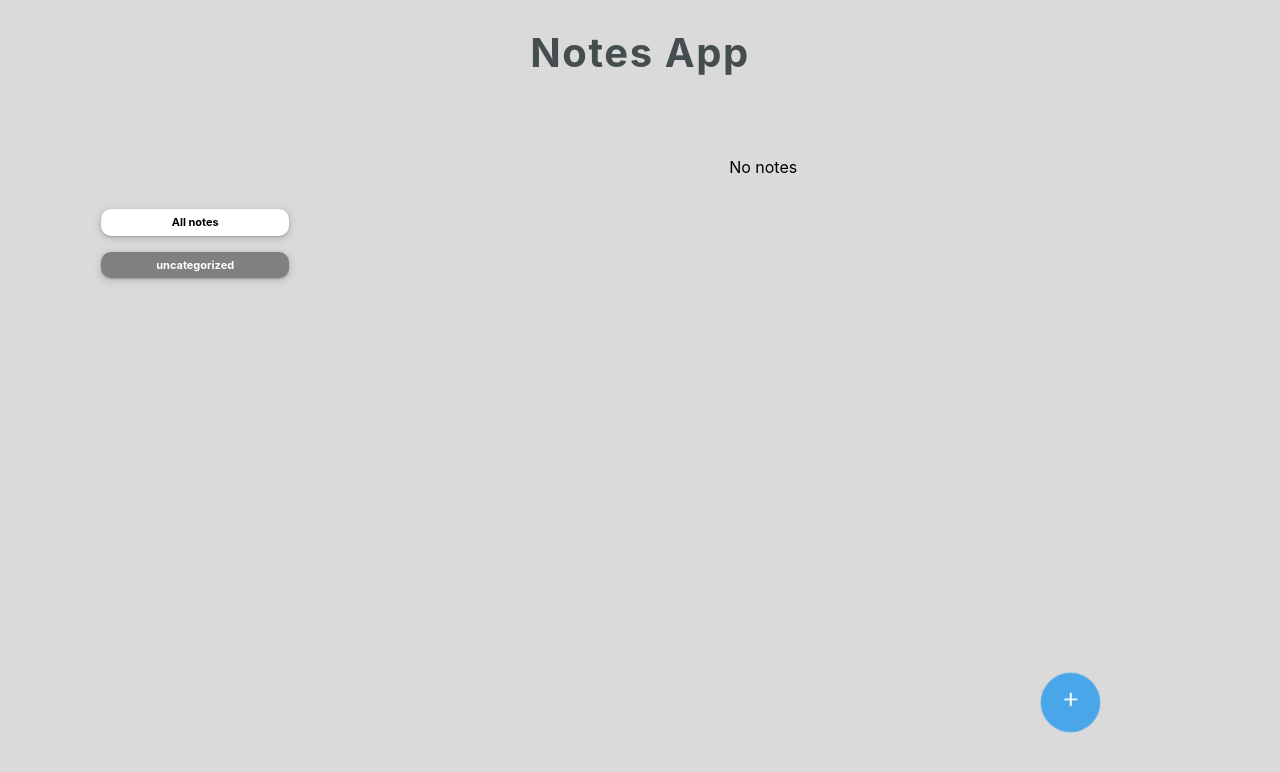
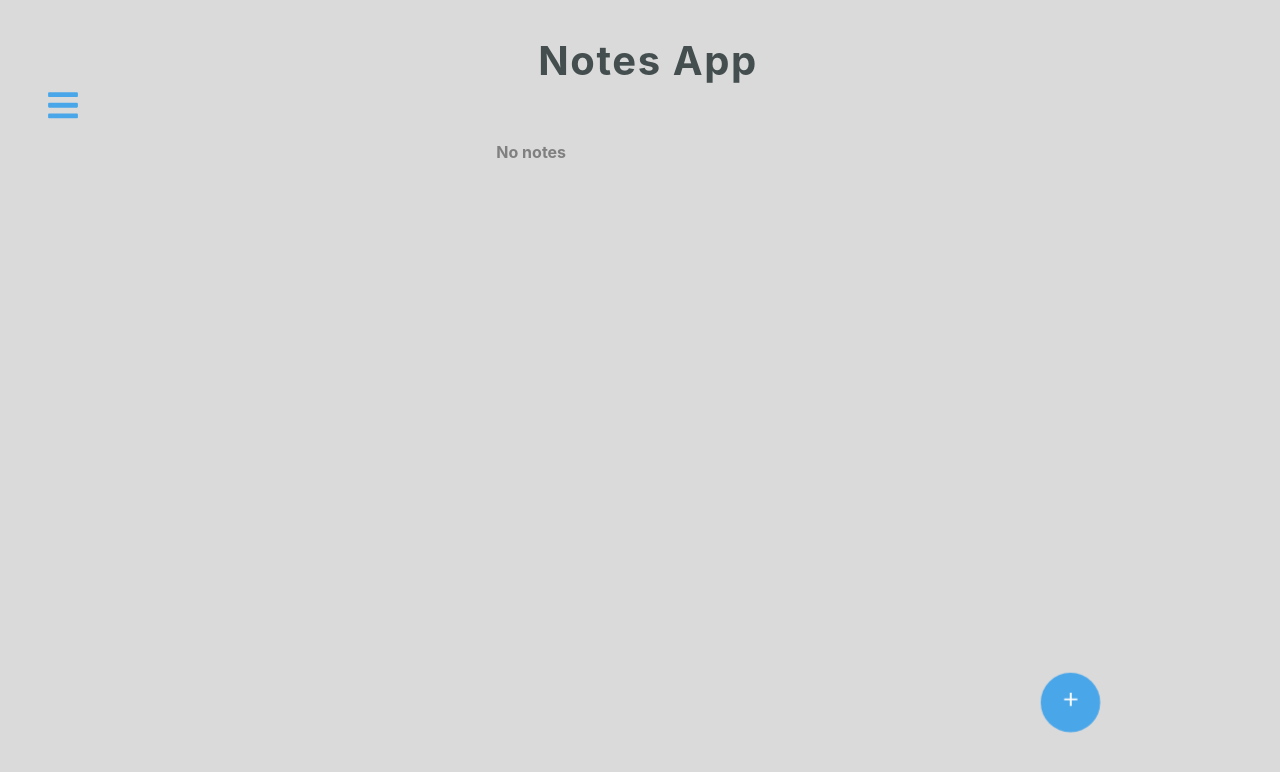
Before and after one commit to jutivia/todo_list, a React (Create React App) app in the folder todo_list/: page / in a window 1280 px wide. Shown: the top 772 px of the page. Built offline with nearby package versions, Linux system fonts and the light colour scheme.

Commit message:
added a delete feature to the categories and changed some css styling. i think i like it better a whole lot now

```diff
--- a/todo_list/src/App.js
+++ b/todo_list/src/App.js
@@ -1,10 +1,13 @@
-import React, {useState, useEffect, Component} from "react";
-import {Spring} from 'react-spring'
+import React, {useState, useEffect} from "react";
+// import {Spring} from 'react-spring'
 import Alert from './Alert.js'
 import {categoryData} from './Category.js'
 // import { FaBars } from 'react-icons/fa'
-import { FaEdit, FaTrash } from 'react-icons/fa'
+import { FaTrash } from 'react-icons/fa'
 import {MdAdd } from 'react-icons/md'
+import { FaBars } from 'react-icons/fa';
+import { RiArrowDropUpLine} from 'react-icons/ri'
+import {CgNotes} from'react-icons/cg'
 
 const getLocalstorage=()=>{
   let list= localStorage.getItem('list')
@@ -38,20 +41,16 @@ function App() {
   const[addNewNote, setAddNewNote]=useState(false)
   const[showNotes, setShowNotes]= useState(true)
   const [isShowNavToggle, setIsShowNavToggle]=useState(true);
+  const [isNotesCategory, setIsNotescategory]=useState(false);
+  const [isMenuBar ,setIsMenuBar]= useState(true)
+  const[showCategories, setShowCategories]= useState(false);
 
 
  useEffect(()=>{
    setCopyList(list)
  },[list])
 
-  useEffect(()=>{
-  const newCategory={id:new Date().getTime().toString(), name:'uncategorized', color:'grey'}
-  const uniqueCategories=[...categoriesSelected, newCategory].reduce((a,c)=>{!a.find(v=>v.name===c.name) &&a.push(c);
-    return a;
-  },[])
 
-  setCategoriesSelected(uniqueCategories);
- },[])
 
  useEffect(()=>{
    localStorage.setItem('list', JSON.stringify(list))
@@ -61,7 +60,7 @@ useEffect(()=>{
    localStorage.setItem('categoriesSelected', JSON.stringify(categoriesSelected))
 },[categoriesSelected])
 
- const removeItem=(id, topic)=>{
+ const removeItem=(id)=>{
     showAlert(true, 'failure', `note deleted`)
     setList(list.filter(item=>item.id !==id))
   setShowNotes(true);
@@ -74,6 +73,24 @@ setText('');
 setCategoryName('');
   setCategoryColor('');
   setIsEditing(false);
+
+}
+
+ const removeItem1=(id, name)=>{
+    showAlert(true, 'failure', `category deleted`)
+
+     setList(list.map(item=>{
+    if(item.name===name){
+
+      return {...item,  name:'uncategorized', color:'grey' }
+
+    }
+    return item
+  }))
+  setCopyList(list);
+     setCategoriesSelected(categoriesSelected.filter(item=>item.id !==id))
+  setIsEditing(false);
+  setIsNotescategory(true);
 
 }
 
@@ -104,24 +121,31 @@ setTopic('');
 setText('');
 setCategoryName('');
   setCategoryColor('');
+  setIsMenuBar(true);
 }
  else if ((topic|| text) && isEditing){
   showAlert(true, 'success', `${topic} changed`)
   //editing part
   setList(list.map(item=>{
        if(item.id===editId){
-         return {...item, title:topic, note:text, name:categoryName, color:categoryColor }
+         if(item.name==='uncategorized'){
+          setCategoryName('uncategorized')
+  setCategoryColor('grey')
        }
-       return item
-     }))
-
-     const newCategory={id:new Date().getTime().toString(), name:categoryName, color:categoryColor}
+       else{
+        const newCategory={id:new Date().getTime().toString(), name:categoryName, color:categoryColor}
      const uniqueCategories=[...categoriesSelected, newCategory].reduce((a,c)=>{!a.find(v=>v.name===c.name) &&a.push(c);
     return a;
 
   },[])
 
   setCategoriesSelected(uniqueCategories);
+       }
+         return {...item, title:topic, note:text, name:categoryName, color:categoryColor }
+       }
+       return item
+     }))
+
      setShowNotes(!showNotes);
       setAddNewNote(!addNewNote);
       setIsShowNavToggle(true);
@@ -132,31 +156,29 @@ setCategoryName('');
   setCategoryName('');
   setCategoryColor('');
      setEditId(null);
+     setIsMenuBar(true);
 
 }else{
   if(categoryColor==='' && categoryName==='' ){
 
     showAlert(true, 'success', `${topic} added to uncategorized`)
+    setCategoryName('uncategorized')
+  setCategoryColor('grey')
 setShowNotes(!showNotes);
 setAddNewNote(!addNewNote);
 setIsNewCategory(false)
 setCopyList(list);
 setIsShowNavToggle(true);
 const newList={id:new Date().getTime().toString(), title:topic, note:text, name:'uncategorized', color:'grey'}
-const newCategory={id:new Date().getTime().toString(), name:'uncategorized', color:'grey'}
 
   setList([...list, newList]);
-  console.log(list)
-  const uniqueCategories=[...categoriesSelected, newCategory].reduce((a,c)=>{!a.find(v=>v.name===c.name) &&a.push(c);
-    return a;
 
-  },[])
 
-  setCategoriesSelected(uniqueCategories);
   setTopic('');
   setText('');
   setCategoryName('');
   setCategoryColor('');
+  setIsMenuBar(true);
 
 
   }else{
@@ -166,6 +188,7 @@ setAddNewNote(!addNewNote);
 setIsNewCategory(false)
 setCopyList(list);
 setIsShowNavToggle(true);
+setIsMenuBar(true);
 const newList={id:new Date().getTime().toString(), title:topic, note:text, name:categoryName, color:categoryColor  }
 const newCategory={id:new Date().getTime().toString(), name:categoryName, color:categoryColor}
 
@@ -186,12 +209,15 @@ const newCategory={id:new Date().getTime().toString(), name:categoryName, color:
 }
 
 const editItem=(id)=>{
-  const specificItem= list.find(item=>item.id== id)
+
+  const specificItem= list.find(item=>item.id=== id)
   setIsEditing(true);
   setEditId(id);
 setShowNotes(false);
 setAddNewNote(true);
 setIsShowNavToggle(false);
+setIsMenuBar(false);
+setIsNewCategory(false);
    setTopic(specificItem.title);
   setText(specificItem.note);
   setCategoryName(specificItem.name);
@@ -210,11 +236,19 @@ const showAlert = (state=false, status='', msg='')=>{
       <h2>Notes App</h2>
       </div>
       <div className='section'>
+    {isMenuBar &&
+    <button className='menu-bar' onClick={()=>{setIsNotescategory(!isNotesCategory);
+      }} >
+        < FaBars/>
+
+      </button>
+}
         { isShowNavToggle &&
     <button className='nav-toggle' onClick={()=>{setAddNewNote(!addNewNote);
     setShowNotes(!showNotes);
     setIsNewCategory(false);
     setCopyList(list);
+    setIsMenuBar(false);
     setIsShowNavToggle(false);}} >
         <MdAdd/>
       </button>
@@ -309,7 +343,8 @@ const showAlert = (state=false, status='', msg='')=>{
          placeholder='Title'
          className='input-title'
          value={topic}
-         onChange={(e)=>setTopic(e.target.value)}></input>
+         onChange={(e)=>{setTopic(e.target.value);
+         setIsNewCategory(false)}}></input>
          <br></br>
 
          <textarea type='text'
@@ -332,48 +367,88 @@ const showAlert = (state=false, status='', msg='')=>{
         {showNotes && <article className='notesPage'>
           <br/> <br/>
 
-      <div className='notesCategory'>
-        <div className={`notesCategoryCircle allNotes`} style={{
+      {isNotesCategory && <div className='notesCategory'>
+         <div style={{display:'flex', justifyContent:'flex-start', margin:'0 0.5rem'}}><CgNotes className='cgNotes'/>
+        <div className={` allNotes`} style={{
                   padding:' 5px 30px',
                   borderRadius:'10px',
                   textAlign:'center',
                 color:'black',
                 display:'inline-block',
                  cursor:'pointer',
+                 backgroundColor:'transparent',
+                 marginRight:'1rem',
+                 marginTop:'-12px'
                 //  width:'50px'
           }}
 
-                  onClick={()=>{setCopyList(list)}}>All notes</div>
+                  onClick={()=>{setCopyList(list);
+                  setIsNotescategory(false);}}><h4>All notes</h4></div> </div> <br/>
+                   <div className='dottedLines'>&nbsp;&nbsp;&nbsp;</div>
+               <div style={{display:'flex', justifyContent:'space-between', margin:'0 0.5rem'}}><h5>All Categories </h5> <RiArrowDropUpLine className='dropDown' onClick={()=>setShowCategories(!showCategories)}/></div>
+                {showCategories && <>
+         {categoriesSelected.map(category=>{
+              const {name, color, id}= category
 
-         {categoriesSelected.map(category=>{
-              const {name, color}= category
                const myStyle1= {backgroundColor: `${color}`,
                   padding:' 5px 10px',
                   borderRadius:'10px',
                   textAlign:'center',
                    display:'inline-block',
                  cursor:'pointer',
-                 color:'white'
+                 color:'white',
+
 
           }
-              return(<>
-            <div className={`notesCategoryCircle`}
-            style={myStyle1}
+              return(
+              <div className={`notesCategoryCircle2`}>
+              <div className={`notesCategoryCircle`}
+            style={myStyle1}   key={id}
             onClick={()=>{
             setCopyList(list);
             filterCategories(name);
+            setIsNotescategory(false);
 
             }}>
              {name}
+
             </div>
+             <button
+                type='button'
+                className='delete-btn1'
+                onClick={() =>{ removeItem1(id,name);
+                  setIsNotescategory(true);
+                 setIsMenuBar(true);
+                  setShowNotes(true);
+                setAddNewNote(false);
+                setIsNewCategory(false);
+                setIsShowNavToggle(true);
+                }}
+              > <FaTrash /></button>
 
-
-              </>)
+              </div>)
          })}
 
-      </div>
-      <div className='actualNotes'>{copyList.length<1? <p className='noNotes'>No notes </p>: copyList.map((maps)=>{
-        const{id, note, title, name, color}=maps
+          <div className={`notesCategoryCircle allNotes2`} style={{
+                  padding:' 5px 30px',
+                  borderRadius:'10px',
+                  textAlign:'center',
+                color:'white',
+                display:'inline-block',
+                 cursor:'pointer',
+                 backgroundColor:'grey'
+                //  width:'50px'
+          }}
+
+                  onClick={()=>{setCopyList(list);
+            filterCategories('uncategorized');
+                  setIsNotescategory(false);}}>uncategorized</div>
+                 </>
+                 }
+
+      </div>}
+      <div className='actualNotes' onClick={()=>setIsNotescategory(false)}>{copyList.length<1? <p className='noNotes'>No notes </p>: copyList.map(maps=>{
+        const{id, note, title,  color}= maps
         return(<div className='singleNote' key={id} >
           <button
                 type='button'
--- a/todo_list/src/Category.js
+++ b/todo_list/src/Category.js
@@ -1,11 +1,5 @@
 export const categoryData=[
-    {
-        color:"Violet",
-        id:1,
-        code:'#e38bda',
-        name:''
-
-    }, {
+     {
         color:"Indigo",
         id:2,
         code:'#ffa4a4',
@@ -16,13 +10,6 @@ export const categoryData=[
         color:"Blue",
         id:3,
         code:'#fdd39b',
-        name:''
-
-    },
-     {
-        color:"Green",
-        id:4,
-        code:'#96bcf3',
         name:''
 
     },
--- a/todo_list/src/index.css
+++ b/todo_list/src/index.css
@@ -1,11 +1,10 @@
-
 :root {
 
   --spacing: 0.1rem;
   --light-shadow: 0 5px 15px rgba(0, 0, 0, 0.1);
   --dark-shadow: 0 5px 15px rgba(0, 0, 0, 0.2);
   --max-width: 1170px;
---transition:all 0.3s linear;
+  --transition: all 0.3s linear;
   --clr-primary-1: hsl(205, 86%, 17%);
   --clr-primary-2: hsl(205, 77%, 27%);
   --clr-primary-3: hsl(205, 72%, 37%);
@@ -17,7 +16,7 @@
 body {
   font-family: -apple-system, BlinkMacSystemFont, 'Segoe UI', Roboto, Oxygen,
     Ubuntu, Cantarell, 'Open Sans', 'Helvetica Neue', sans-serif;
-  background-color:rgb(218, 218, 218);
+  background-color: rgb(218, 218, 218);
   /* background: linear-gradient(90deg,
      rgb(226, 226, 248)0%,
      hsl(13, 100%, 72%) 70%
@@ -26,9 +25,9 @@ body {
   line-height: 1.5;
   font-size: 0.875rem;
   transition: all 0.3s linear;
-  overflow-y:scroll;
-  overflow-x:hidden;
-  max-width:1340px;
+  overflow-y: scroll;
+  overflow-x: hidden;
+  max-width: 1200px;
 
 
 
@@ -71,6 +70,7 @@ h4 {
 p {
   margin-bottom: 1.25rem;
 }
+
 @media screen and (min-width: 800px) {
   h1 {
     font-size: 4rem;
@@ -99,11 +99,13 @@ p {
     line-height: 1;
   }
 }
+
 .section {
   width: 90vw;
-  margin: 3rem auto;
+  margin: 8rem auto;
   max-width: var(--max-width);
 }
+
 /* background-image: url(bg-pattern-intro.svg);
    opacity:0.5;
    background-size: 750px;
@@ -126,99 +128,146 @@ p {
     width: 95vw;
   }
 }
+
 .nav-toggle {
   transform: scale(1.7);
   color: white;
-  background:var(--clr-primary-5);
-  border-radius:50%;
+  background: var(--clr-primary-5);
+  border-radius: 50%;
   transition: var(--transition);
   cursor: pointer;
   margin: -2rem 0 0 88%;
-  position:fixed;
-  bottom:10%;
-  right:15%;
-  max-width:var(--max-width);
-  border:none;
-  width:35px;
-  height:35px;
+  position: fixed;
+  bottom: 10%;
+  right: 15%;
+  max-width: var(--max-width);
+  border: none;
+  width: 35px;
+  height: 35px;
 
 }
-.form-box{
-  margin-top:0rem;
+
+.menu-bar {
+  transform: scale(1.7);
+  color: var(--clr-primary-5);
+  background: transparent;
+  border-radius: 50%;
+  transition: var(--transition);
+  cursor: pointer;
+  margin: 6rem 0 0 1.5rem;
+  position: fixed;
+  top: 0;
+  max-width: var(--max-width);
+  border: none;
+ font-size:20px;
+  z-index:2;
+  display:block;
+  /* background-color: */
+
+}
+
+.menu-bar:active {
+  color: var(--clr-primary-1);
+  transform: rotate(90deg);
+}
+
+.form-box {
+  margin-top: 0rem;
 }
 
 .nav-toggle:active {
   color: var(--clr-primary-1);
   transform: rotate(90deg);
-}
-.title{
-  color: rgb(68, 78, 78);
-  text-align:center;
-}
-.form h4{
-margin:auto 0.5rem;
 
 
 }
-.category{
-display:flex;
+
+.title {
+  color: rgb(68, 78, 78);
+  text-align: center;
+  position:fixed;
+  top: 0;
+  z-index:2;
+  margin:0 auto;
+  background-color:rgb(218, 218, 218);
+  display:block;
+  padding:0.5rem 0 2.3rem 0;
+  width:100%;
+border-radius:10px;
+}
+
+.form h4 {
+  margin: auto 0.5rem;
+
+
+}
+
+.category {
+  display: flex;
   justify-content: space-around;
-flex-wrap:wrap;
-width:95%;
+  flex-wrap: wrap;
+  width: 95%;
 
 
 
 }
-.categoryDiv{
-  margin-top:15px;
+
+.categoryDiv {
+  margin-top: 15px;
 
 }
 
-.categoryCircle{
+.categoryCircle {
   box-shadow: rgba(60, 64, 67, 0.3) 0px 1px 2px 0px,
     rgba(60, 64, 67, 0.15) 0px 2px 6px 2px;
-  color:rgb(61, 58, 58);
-  font-weight:bold;
-  font-size:11px;
-  padding:5px 3px;
-  margin:8px 13px;;
-  cursor:pointer;
+  color: rgb(61, 58, 58);
+  font-weight: bold;
+  font-size: 11px;
+  padding: 5px 3px;
+  margin: 8px 13px;
+  ;
+  cursor: pointer;
   transition: var(--transition);
-   height:20px;
-   display:inline-block;
-   transform:scale(1,1);
+  height: 20px;
+  display: inline-block;
+  transform: scale(1, 1);
   transition: var(--transition);
 
 }
-.toggledCategoryClass:active{
 
-  transform:scale(1.2,1.2);
+.toggledCategoryClass:active {
+
+  transform: scale(1.2, 1.2);
 }
+
 /* .toggledCategoryClass:focus{
   background-color:rgba(156, 155, 155, 0.575);
   color:white;
 } */
-.btn-category{
-  border:none;
-  background-color:transparent;
+.btn-category {
+  border: none;
+  background-color: transparent;
   margin-bottom: 1rem;
-  cursor:pointer;
-  font-weight:bold;
-  color:rgb(82, 80, 80);
-  margin-top:2rem;
+  cursor: pointer;
+  font-weight: bold;
+  color: rgb(82, 80, 80);
+  margin-top: 2rem;
 
 
 }
+
 .alert {
-  margin-bottom: 1rem;
-  height: 1.25rem;
-  display: grid;
+
   align-items: center;
   text-align: center;
   font-size: 0.7rem;
   border-radius: 0.25rem;
   letter-spacing: var(--spacing);
   text-transform: capitalize;
+  padding:2px 0;
+  width:95%;
+  z-index:3;
+  margin-top:1.3rem;
 }
 
 .alert-failure {
@@ -230,257 +279,324 @@ width:95%;
   color: #0c521c;
   background: #9feeb2;
 }
-.categoryNameContainer{
-  padding:2rem 1rem;
-}
-.categoryName{
-  margin-top:0.5rem;
-  width:95%;
-  height: 1.25rem;
-  border:none;
-  border-bottom:1px solid rgb(204, 79, 7);
-  background-color: transparent;
-  font-size:14px;
-}
-.categoryName:focus{
-  outline:none;
+
+.categoryNameContainer {
+  padding: 2rem 1rem;
 }
 
-.dottedLines{
-  width:100%;
-  height:30px;
-  border-bottom:2px dotted rgb(141, 137, 137);
-  margin-left:5px;
-  margin-top:2px;
+.categoryName {
+  margin-top: 0.5rem;
+  width: 95%;
+  height: 1.25rem;
+  border: none;
+  border-bottom: 1px solid rgb(204, 79, 7);
+  background-color: transparent;
+  font-size: 14px;
+}
 
+.categoryName:focus {
+  outline: none;
+}
 
-}
-.colors-Div{
-  display:flex;
-  width:95%;
-  color:rgb(141, 137, 137);
-  justify-content:space-between;
-
-}
-.circles{
-  margin:0 auto;
-  display:flex;
-   justify-content:space-between;
-   flex-wrap:wrap;
-   width:95%;
+.dottedLines {
+  width: 95%;
+  height: 30px;
+  border-bottom: 2px dotted rgb(141, 137, 137);
+  margin-left: 5px;
+  margin-top: 2px;
 
 
 }
 
-.categoryCircle:hover{
-border: 4px solid rgb(161, 160, 160, 0.651);
+.colors-Div {
+  display: flex;
+  width: 95%;
+  color: rgb(141, 137, 137);
+  justify-content: space-between;
+
 }
-.categoryCircle:active{
-  border: 4px solid rgb(161, 160, 160, 0.651);
-}
-.category-Colors{
-   box-shadow: rgba(60, 64, 67, 0.3) 0px 1px 2px 0px,
-   rgba(60, 64, 67, 0.15) 0px 2px 6px 2px;
-   cursor:pointer;
-}
-.wordButtons{
-   display:flex;
-   justify-content:flex-end;
+
+.circles {
+  margin: 0 auto;
+  display: flex;
+  justify-content: space-between;
+  flex-wrap: wrap;
+  width: 95%;
 
 
 }
-.saveButton{
-  margin:1rem 1rem 0.25rem 1rem;
-  position:absolute;
-  right:1.5rem;
-  border:none;
+
+.categoryCircle:hover {
+  border: 4px solid rgb(161, 160, 160, 0.651);
+}
+
+.categoryCircle:active {
+  border: 4px solid rgb(161, 160, 160, 0.651);
+}
+
+.category-Colors {
+  box-shadow: rgba(60, 64, 67, 0.3) 0px 1px 2px 0px,
+    rgba(60, 64, 67, 0.15) 0px 2px 6px 2px;
+  cursor: pointer;
+}
+
+.wordButtons {
+  display: flex;
+  justify-content: flex-end;
+
+
+}
+
+.saveButton {
+  margin: 1rem 1rem 0.25rem 1rem;
+  position: absolute;
+  right: 1.5rem;
+  border: none;
   /* border:1px solid rgba(129, 129, 129, 0.438); */
-  width:80px;
-  height:30px;
-  background-color:rgb(109, 176, 180);
-  color:rgba(250, 246, 246, 0.815);
-  border-radius:10px;
+  width: 80px;
+  height: 30px;
+  background-color: rgb(109, 176, 180);
+  color: rgba(250, 246, 246, 0.815);
+  border-radius: 10px;
   box-shadow: rgba(39, 41, 43, 0.3) 0px 1px 2px 0px,
     rgba(60, 64, 67, 0.15) 0px 2px 6px 2px;
 
 }
-.saveButton:hover{
-  background-color:rgba(177, 176, 176, 0.815);
-  color:white;
+
+.saveButton:hover {
+  background-color: rgba(177, 176, 176, 0.815);
+  color: white;
 }
 
-.input-title{
-  margin-top:3rem;
+.input-title {
+  margin-top: 5rem;
   margin-bottom: 10px;
-  margin-left:10px;
+  margin-left: 10px;
   /* margin:20px 0;  */
-  background-color:transparent;
-  outline:none;
-  width:95%;
-  line-height:20px;
-  border:none;
-  font-size:24px;
+  background-color: transparent;
+  outline: none;
+  width: 95%;
+  line-height: 20px;
+  border: none;
+  font-size: 24px;
+  font-weight: bold;
+}
+
+.notes {
+  background-color: transparent;
+  outline: none;
+  width: 95%;
+  height: 25rem;
+  line-height: 20px;
+  text-align: top;
+  border: none;
+  margin-bottom: 20px;
+  margin-left: 10px;
+}
+
+.words {
+  /* background-color:rgb(243, 243, 252); */
+  margin-top: 20px;
+  padding: 10px;
+  box-shadow: rgba(0, 0, 0, 0.192) 0px 5px 30px;
+  position: relative;
+  border-radius: 5px;
+  width: 95%;
+  height: 30rem;
+}
+
+.noNotes {
+  margin:auto;
+  text-align: center;
+  font-size: 16px;
   font-weight:bold;
+  color:grey;
+
 }
-.notes{
-  background-color:transparent;
-  outline:none;
-  width:95%;
-  height:25rem;
-  line-height:20px;
-  text-align:top;
-  border:none;
-  margin-bottom: 20px;
-  margin-left:10px;
-}
-.words{
-  /* background-color:rgb(243, 243, 252); */
-  margin-top:20px;
-  padding:10px;
- box-shadow: rgba(0, 0, 0, 0.192) 0px 5px 30px;
-  position:relative;
-  border-radius:5px;
-  width:95%;
-  height:30rem;
-}
-.noNotes{
- margin: 50% auto;
- text-align:center;
- font-size:16px;
-}
-.notesPage{
+
+.notesPage {
   margin: 20px auto;
-  max-width:95%;
-  display:grid;
+  max-width: 95%;
+  display: grid;
   grid-template-columns: 1fr 4fr;
-  grid-template-areas:'category notes '
+  grid-template-areas: 'category notes '
     'category notes';
 
 }
-.notesCategory{
-position:sticky;
-top:1rem;
-  grid-area:category;
-  display:flex;
+
+.notesCategory {
+  position:fixed;
+  top: 3rem;
+  grid-area: category;
+  display: flex;
+  z-index:1;
+  background-color:rgb(218, 218, 218);
   /* justify-content: space-between; */
-  flex-wrap:no-wrap;
-  width:auto;
-   flex-direction:column;
-   flex-wrap:none;
-   justify-content:flex-start;
-   margin:20px 0;
-   height:400px;
+  flex-wrap: no-wrap;
+  width:300px;
+  flex-direction: column;
+  flex-wrap: none;
+  justify-content: flex-start;
+  margin:  4rem 1rem 3rem 1rem;
+  height: 100%;
+  overflow-y:scroll;
+  padding:3rem 2rem;
+  border-radius:10px;
+  box-sizing:border-box;
 
 
 
 }
-.actualNotes{
-grid-area:notes;
-display:flex;
-flex-wrap:wrap;
-justify-content:space-between;
-margin:0 auto;
+
+.actualNotes {
+  grid-area: notes;
+  display: grid;
+ grid-template-columns:1fr 1fr;
+  margin: 4% 1rem;
+border-radius:10px;
+padding-top:2rem;
+}
+
+
+.dropDown{
+  font-size:2.5rem;
+  color:rgb(83, 82, 82);
+  margin-top:12px;
+}
+.dropDown:active {
+  color: var(--clr-primary-1);
+  transform: rotate(180deg);
+
 
 }
-.allNotes{
-  background-color:white;
+.cgNotes{
+  font-size:2.5rem;
+  color:rgb(83, 82, 82);
 }
-.notesCategoryCircle{
+.notesCategoryCircle {
   box-shadow: rgba(60, 64, 67, 0.3) 0px 1px 2px 0px,
     rgba(60, 64, 67, 0.15) 0px 2px 6px 2px;
-   color:rgb(61, 58, 58);
-   font-weight:bold;
-   font-size:11px;
-   padding:5px 3px;
-   margin:8px 13px;
+  color: rgb(61, 58, 58);
+  font-weight: bold;
+  font-size: 11px;
+  padding: 5px 3px;
+  margin: 8px 13px;
   transition: var(--transition);
-   height:auto;
-   transform:scale(1, 1);
+  height: auto;
+  transform: scale(1, 1);
   transition: var(--transition);
-   width:auto-fit;
+  width: 150px;
 
 }
-.notesCategoryCircle:hover{
+.notesCategoryCircle2{
+  display:flex;
+  justify-content:space-between;
+  width:200px;
+}
+
+
+.notesCategoryCircle:hover {
   border: 4px solid rgb(161, 160, 160, 0.651);
 }
+
 .notesCategoryCircle:active {
   border: 4px solid rgb(161, 160, 160, 0.651);
 }
-.singleNote{
-  margin:0.5rem 0.5rem;
-  width:13rem;
-  height:auto;
-  max-height:250px;
-  background-color:rgba(235, 238, 241, 0.856);
-  border-radius:15px;
-text-align:left;
-padding:2px 1rem 1.7rem 1.5rem;
-box-sizing:border-box;
+
+.singleNote {
+  margin: 0.5rem 10px;
+  width: 13rem;
+  height: auto;
+  max-height: 250px;
+  background-color: rgba(235, 238, 241, 0.856);
+  border-radius: 15px;
+  text-align: left;
+  padding: 2px 1rem 1.7rem 1.5rem;
+  box-sizing: border-box;
   box-shadow: rgba(60, 64, 67, 0.3) 0px 1px 2px 0px,
     rgba(60, 64, 67, 0.15) 0px 2px 6px 2px;
- word-break:break-word;
+  word-break: break-word;
 
 }
-.delete-btn{
- position:relative;
- top:95%;
- left:85%;
-border:none;
-  transform:scale(1.4);
-  color:rgb(63, 62, 62);
-  width:10px;
-  margin-top:0;
-  background-color:transparent;
+
+.delete-btn {
+  position: relative;
+  top: 95%;
+  left: 85%;
+  border: none;
+  transform: scale(1.4);
+  color: rgb(63, 62, 62);
+  width: 10px;
+  margin-top: 0;
+  background-color: transparent;
 }
-@media screen and (min-width: 600px){
+.delete-btn1 {
+
+  border: none;
+  transform: scale(1);
+  color: rgb(63, 62, 62);
+  width: 10px;
+  margin-top: 0;
+  background-color: transparent;
+}
+
+
+@media screen and (min-width: 800px) {
   .notesPage {
     margin: 80px 5rem;
     grid-template-areas: 'category notes'
       'category  notes';
     grid-template-columns: 1fr 4fr;
-    gap:2rem;
+    gap: 2rem;
 
   }
-  .notesCategory{
-    flex-direction:column;
-    flex-wrap:none;
-    justify-content:flex-start;
-    margin:3rem 0;
+
+  .notesCategory {
+    flex-direction: column;
+    flex-wrap: none;
+    justify-content: flex-start;
+    margin: 3rem 0;
   }
-.actualNotes{
-  margin-top:-2rem;
+
+  .actualNotes {
+    margin-top: -2rem;
   }
-.singleNote{
- width:15rem;
+
+  .singleNote {
+    width: 15rem;
 
   }
+
   /* .notesCategoryCircle{
   width:150px;
 } */
 }
 
 
-@media screen and (min-width: 580px) and (max-width:1000px) {
+@media screen and (min-width: 580px) and (max-width:800px) {
   .singleNote {
-    width: 15rem;
+    width: 13rem;
 
   }
 }
+
 @media screen and (max-width:520px) {
-  .singleNote {
-    width: 12rem;
-
-  }
-}
-  @media screen and (max-width:420px) {
   .singleNote {
     width: 10rem;
 
   }
 }
-@media screen and (min-width: 1020px){
+
+@media screen and (max-width:410px) {
   .singleNote {
-     width: 22rem;
+    width: 8rem;
 
   }
 }
+
+@media screen and (min-width: 1020px) {
+  .singleNote {
+    width: 18rem;
+
+  }
+}
```
Lines whose indentation alone changed are shown as unchanged.
